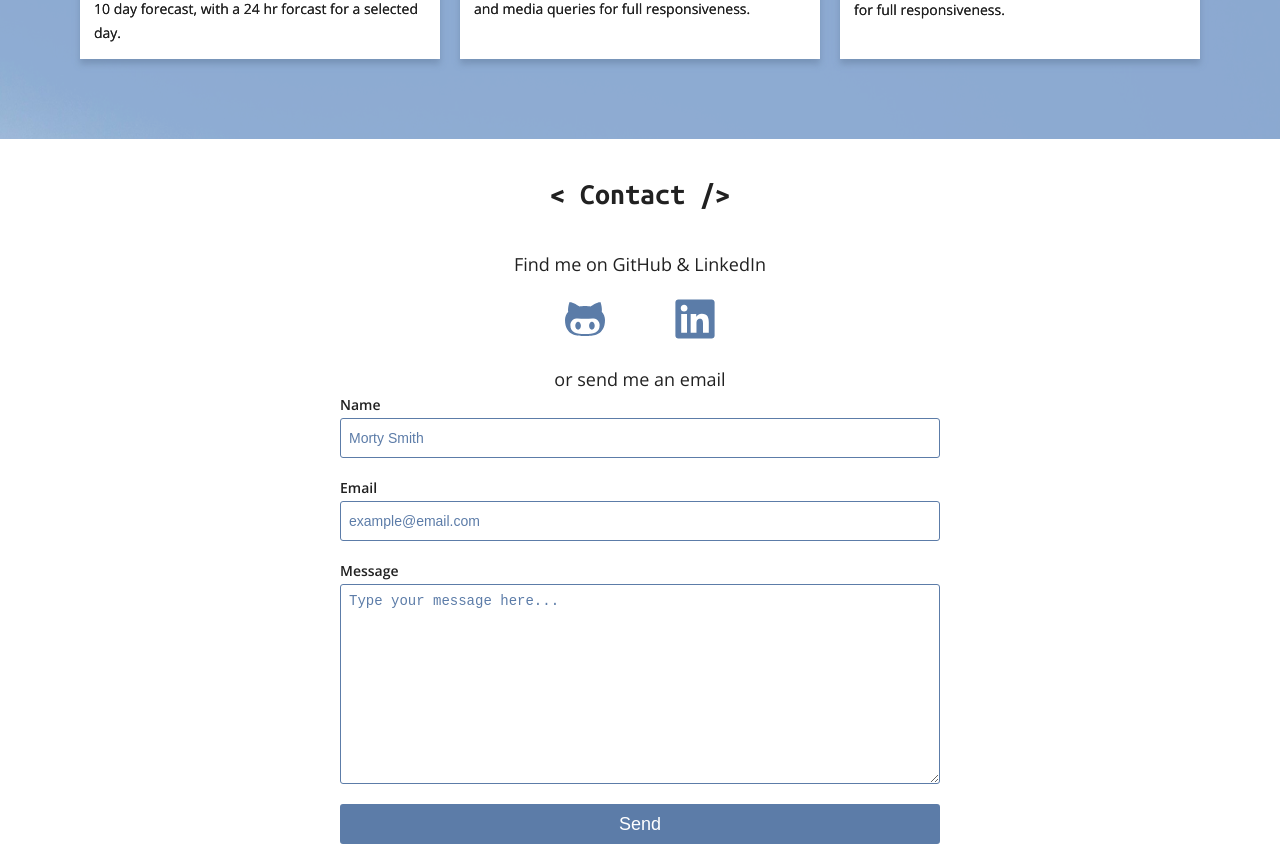
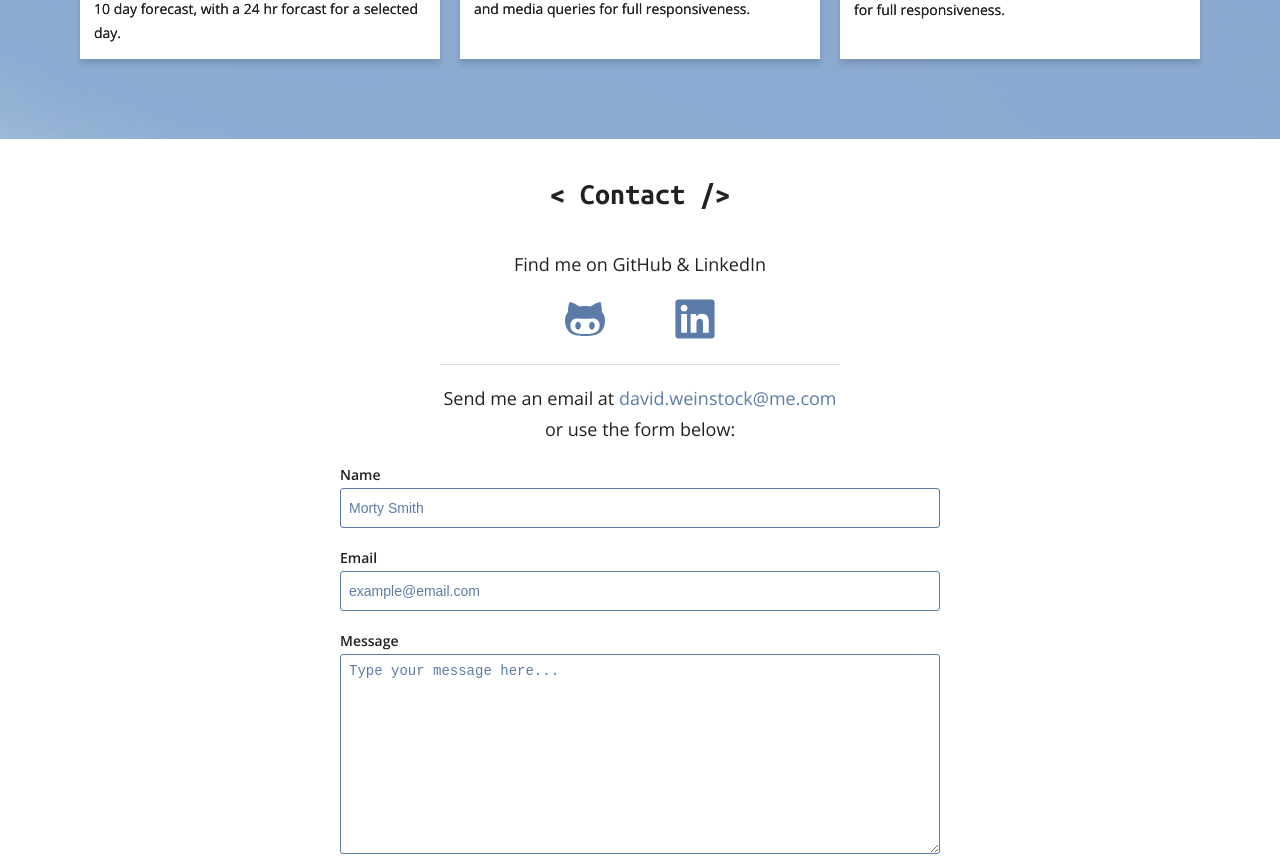
Before and after one commit to dstock48/portfolio, a React (Create React App) app: page / in a window 1280 px wide. Shown: the part 2140-2996 px from the top of the page. Built offline with nearby package versions, Linux system fonts and the light colour scheme.

Commit message:
Add mailto: link to contact section, update styling

```diff
--- a/src/components/Contact/Contact.css
+++ b/src/components/Contact/Contact.css
@@ -2,11 +2,15 @@
   /*box-shadow: 0 -5px 10px #7d99bd, 0 7px 10px #536b8b;*/
   background: #fff;
   text-align: center;
+  font-size: 18px;
+  font-weight: 400;
 }
 
 .contact-msg {
-  font-size: 18px;
-  font-weight: 400;
+  max-width: 400px;
+  margin: 0 auto 20px;
+  border-top: 1px solid #ddd;
+  padding-top: 18px;
 }
 
 .email-form {
--- a/src/components/Contact/Contact.js
+++ b/src/components/Contact/Contact.js
@@ -9,7 +9,7 @@ const Contact = () => {
     <Element name="contact">
       <section id="contact" className="contact">
         <h2 className="section-heading">{'< Contact />'}</h2>
-        <p className="contact-msg">Find me on GitHub & LinkedIn</p>
+        <p>Find me on GitHub & LinkedIn</p>
         <div className="web-links">
           <a href="https://github.com/dstock48" rel="noopener noreferrer" target="_blank">
             <svg id='github' xmlns='http://www.w3.org/2000/svg' viewBox='0 0 92 92'>
@@ -22,7 +22,10 @@ const Contact = () => {
             </svg>
           </a>
         </div>
-        <p className="contact-msg">or send me an email</p>
+        <div className="contact-msg">
+          <p>Send me an email at <a href="mailto:david.weinstock@me.com">david.weinstock@me.com</a></p>
+          <p>or use the form below:</p>
+        </div>
         <form className="email-form" method="POST" action="https://formspree.io/david.weinstock@me.com">
           <label htmlFor="name">Name</label>
           <input required id="name" type="text" name="name" placeholder="Morty Smith"/>
```
